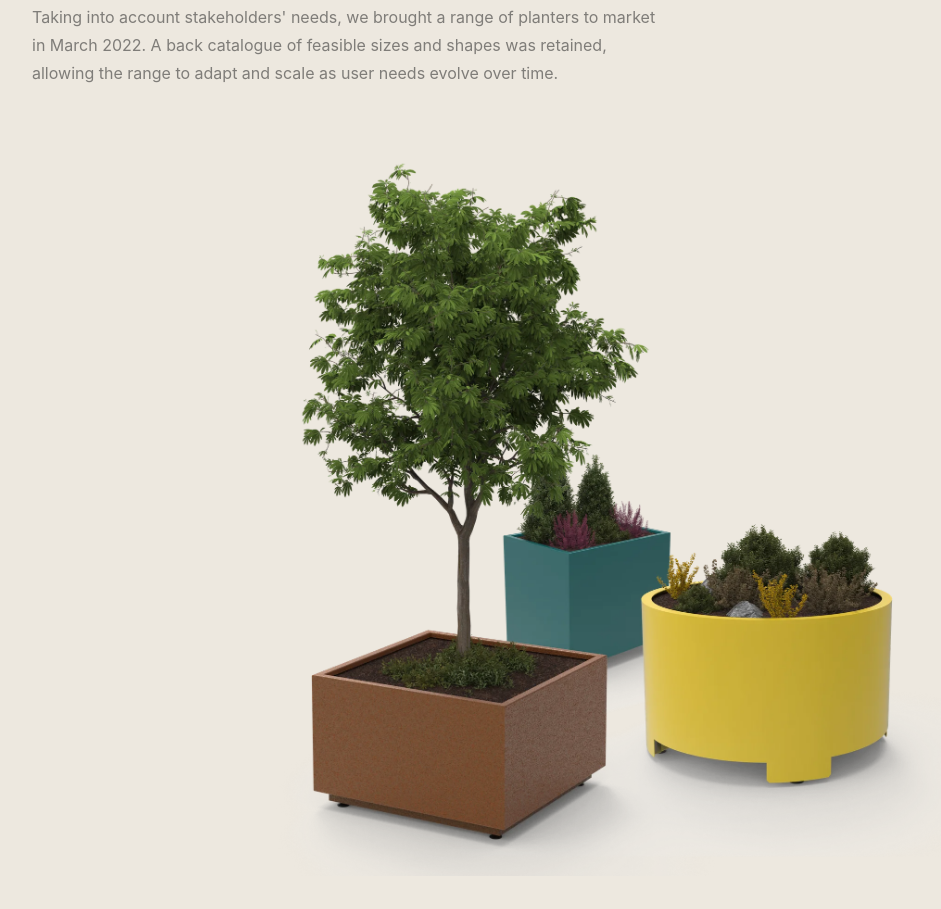
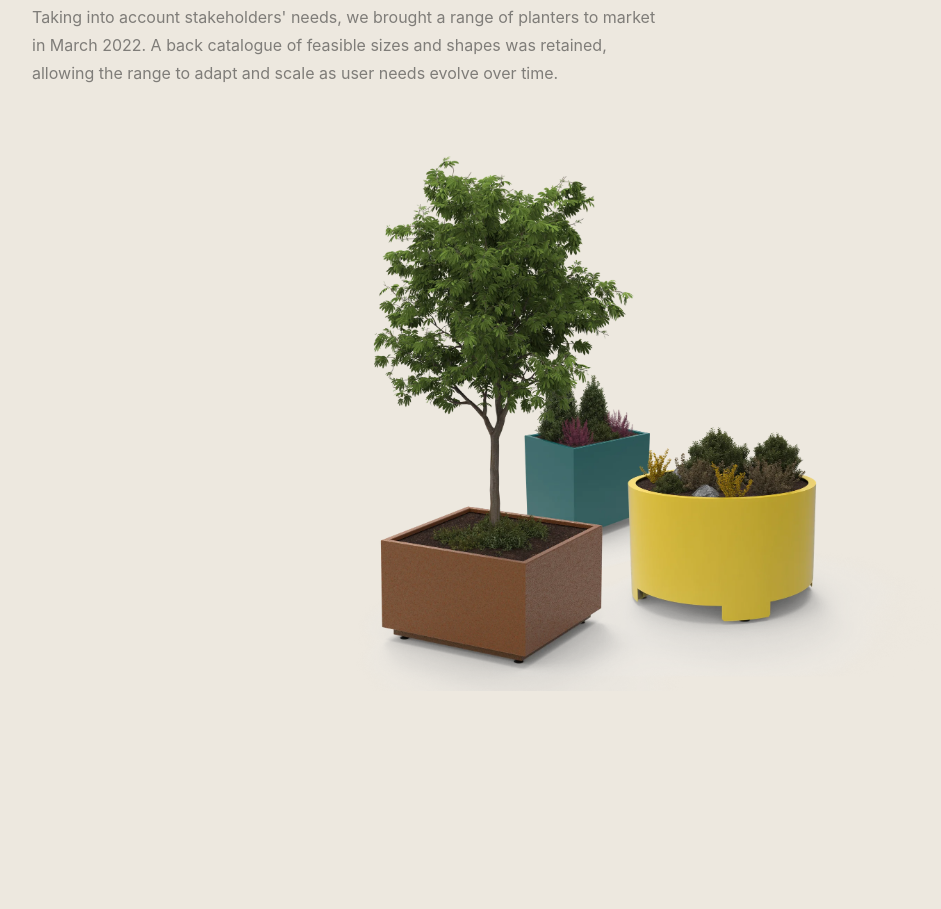
Before and after one commit to amranaali-creator/AmranAliPortfolio, a plain HTML site: page fern-planter.html in a window 1280 px wide. Shown: the part 3625-4534 px from the top of the page, without its empty margins (52-993 px from the left). After the commit the page ends 4412 px from the top, so only its background shows below. Drawn offline with nearby package versions, Linux system fonts and the light colour scheme.

Commit message:
FERN result: render image at 75% width, centred
Co-Authored-By: Claude Sonnet 4.6 <noreply@anthropic.com>

```diff
--- a/fern-planter.html
+++ b/fern-planter.html
@@ -140,7 +140,7 @@ h2{font-family:var(--serif);font-size:clamp(28px,4vw,44px);font-weight:900;line-
 .ar-result-heading{margin-bottom:48px}
 .ar-result-heading h2{margin-bottom:12px}
 .ar-result-heading p{color:var(--text-muted);font-size:16px;line-height:1.75;max-width:640px}
-.fn-combined-render{cursor:zoom-in}
+.fn-combined-render{cursor:zoom-in;max-width:75%;margin:0 auto}
 .fn-combined-render img{width:100%;height:auto;display:block;transition:transform .3s var(--ease)}
 .fn-combined-render:hover img{transform:scale(1.01)}
 
```
